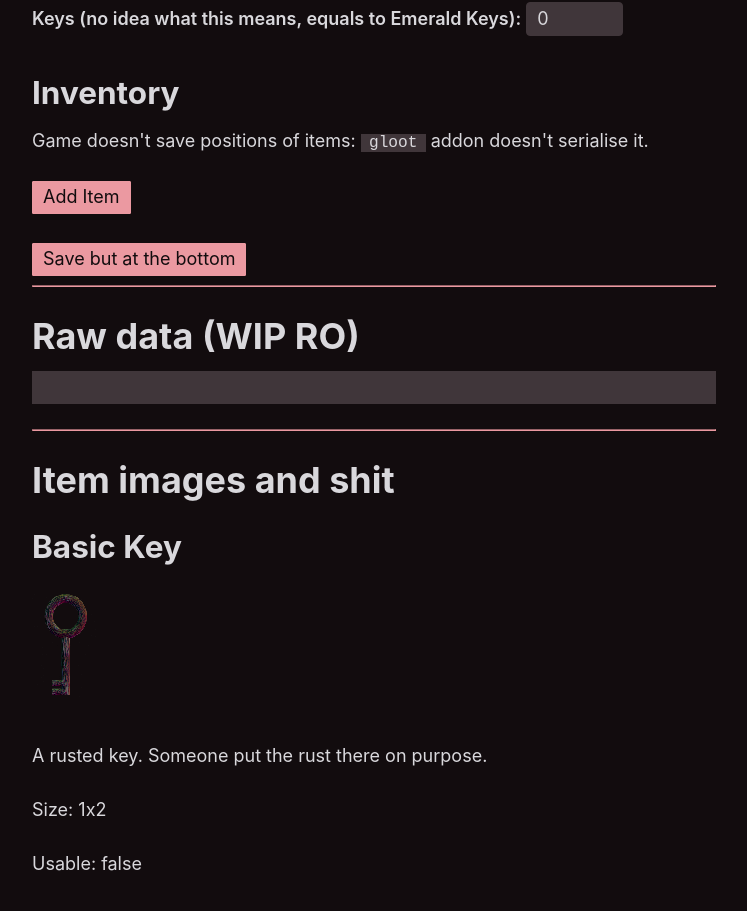
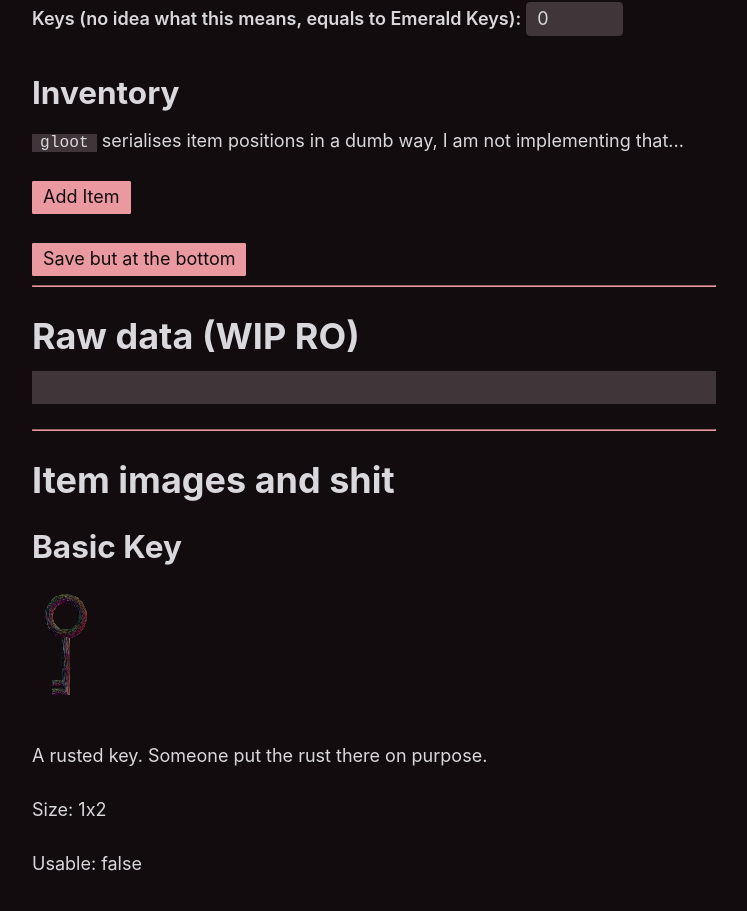
Before and after one commit to bagetchesnok/psychopomp-save-editor, a plain HTML site: page index.html in a window 1280 px wide. Shown: the part 999-1910 px from the top of the page, without its empty margins (266-1013 px from the left). Drawn offline with Linux system fonts and the light colour scheme.

Commit message:
inventory note

```diff
--- a/index.html
+++ b/index.html
@@ -78,7 +78,7 @@
     <br>
 
     <h3>Inventory</h3>
-    <p>Game doesn't save positions of items: <code>gloot</code> addon doesn't serialise it.</p>
+    <p><code>gloot</code> serialises item positions in a dumb way, I am not implementing that...</p>
     <ul id="items"></ul>
     <button type="button" id="addItem">Add Item</button>
     <br>
```
